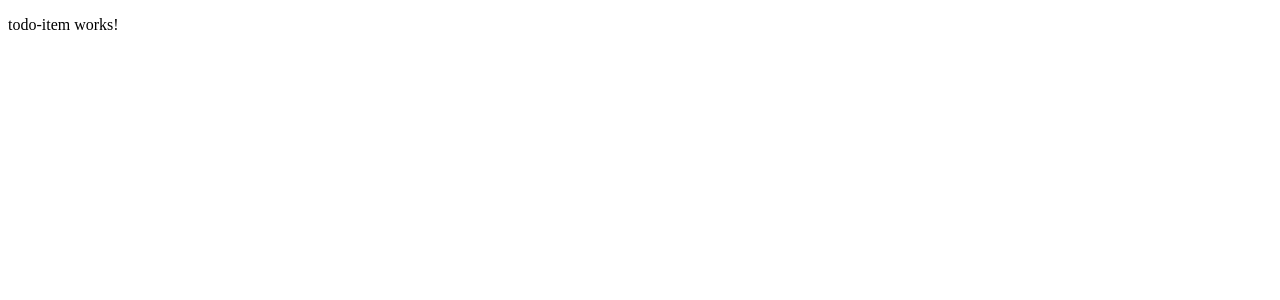
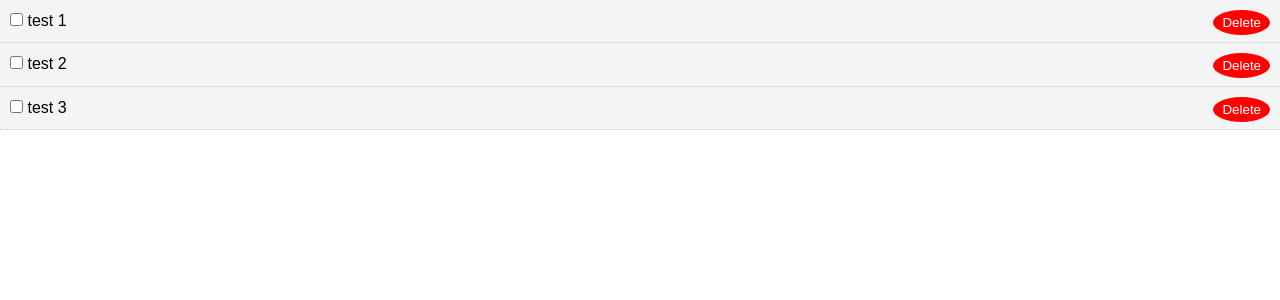
Before and after one commit to EiramAraujo/angular-crash-todolist, an Angular app: page / in a window 1280 px wide. Shown: the top 300 px of the page. Built offline with nearby package versions, Linux system fonts and the light colour scheme.

Commit message:
Completed the UI functionality of ToDo List

```diff
--- a/src/app/components/to-dos/to-dos.component.html
+++ b/src/app/components/to-dos/to-dos.component.html
@@ -1,4 +1,3 @@
 
-<app-todo-item *ngFor='let todo of todos'>
-    <li>{{ todo.title }}</li>
+<app-todo-item *ngFor='let todo of todos' [todo]='todo'>
 </app-todo-item>
--- a/src/app/components/to-dos/to-dos.component.ts
+++ b/src/app/components/to-dos/to-dos.component.ts
@@ -15,7 +15,17 @@
     this.todos=[
       {
         id:1,
-        title:'test',
+        title:'test 1',
+        completed:false
+      },
+      {
+        id:2,
+        title:'test 2',
+        completed:false
+      },
+      {
+        id:1,
+        title:'test 3',
         completed:false
       }
     ]
--- a/src/app/components/todo-item/todo-item.component.css
+++ b/src/app/components/todo-item/todo-item.component.css
@@ -0,0 +1,19 @@
+.del {
+    background: #ff0000;
+    color: #fff;
+    border: none;
+    padding: 5px 9px;
+    border-radius: 50%;
+    cursor: pointer;
+    float: right;
+  }
+
+  .todo {
+    background: #f4f4f4;
+    padding: 10px;
+    border-bottom: 1px #ccc dotted;
+  }
+
+  .is-complete {
+    text-decoration: line-through;
+  }
--- a/src/app/components/todo-item/todo-item.component.html
+++ b/src/app/components/todo-item/todo-item.component.html
@@ -1 +1,7 @@
-<p>todo-item works!</p>
+<div [ngClass]='setClasses()'>
+    <p>
+        <input (change)='onToggle(todo)' type='checkbox' />
+        {{ todo.title }}
+        <button (click)='onDelete(todo)' class='del'>Delete</button>
+    </p>
+</div>
--- a/src/app/components/todo-item/todo-item.component.ts
+++ b/src/app/components/todo-item/todo-item.component.ts
@@ -1,4 +1,5 @@
-import { Component, OnInit } from '@angular/core';
+import { Component, OnInit, Input } from '@angular/core';
+import { Todo } from '../../models/todo';
 
 @Component({
   selector: 'app-todo-item',
@@ -6,10 +7,29 @@
   styleUrls: ['./todo-item.component.css']
 })
 export class TodoItemComponent implements OnInit {
+  @Input() todo: Todo;
 
   constructor() { }
 
   ngOnInit(): void {
   }
 
+  //Set Dynamic Classes
+  setClasses(){
+    let classes={
+      todo:true,
+      'is-complete': this.todo.completed
+    }
+
+    return classes;
+  }
+
+  onToggle(todo) {
+    todo.completed = !todo.completed
+  }
+
+
+  onDelete(todo) {
+    console.log('delete');
+  }
 }
--- a/src/styles.css
+++ b/src/styles.css
@@ -1 +1,32 @@
-/* You can add global styles to this file, and also import other style files */
+* {
+    box-sizing: border-box;
+    margin: 0;
+    padding: 0;
+  }
+
+  body {
+    font-family: Arial, Helvetica, sans-serif;
+    line-height: 1.4;
+  }
+
+  a {
+    color: #333;
+    text-decoration: none;
+  }
+
+  .container {
+    padding: 0 1rem;
+  }
+
+  .btn {
+    display: inline-block;
+    border: none;
+    background: #555;
+    color: #fff;
+    padding: 7px 20px;
+    cursor: pointer;
+  }
+
+  .btn:hover {
+    background: #666;
+  }
```
